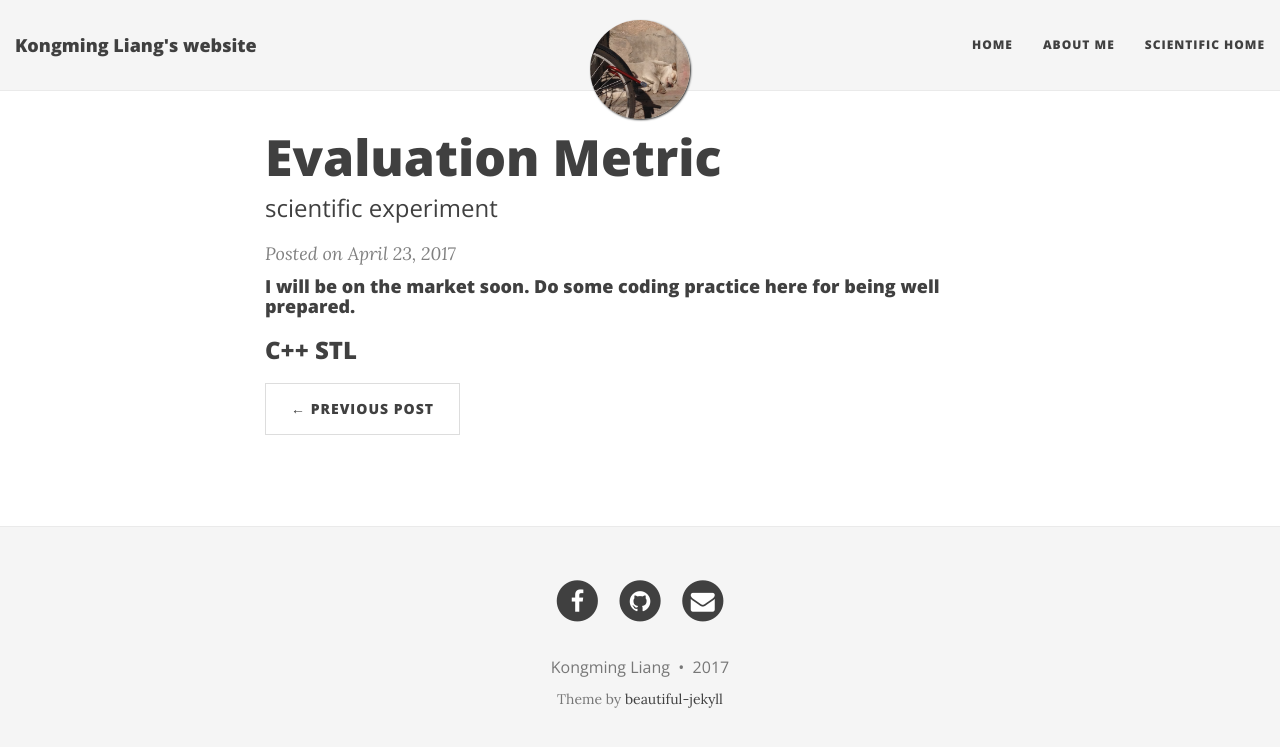
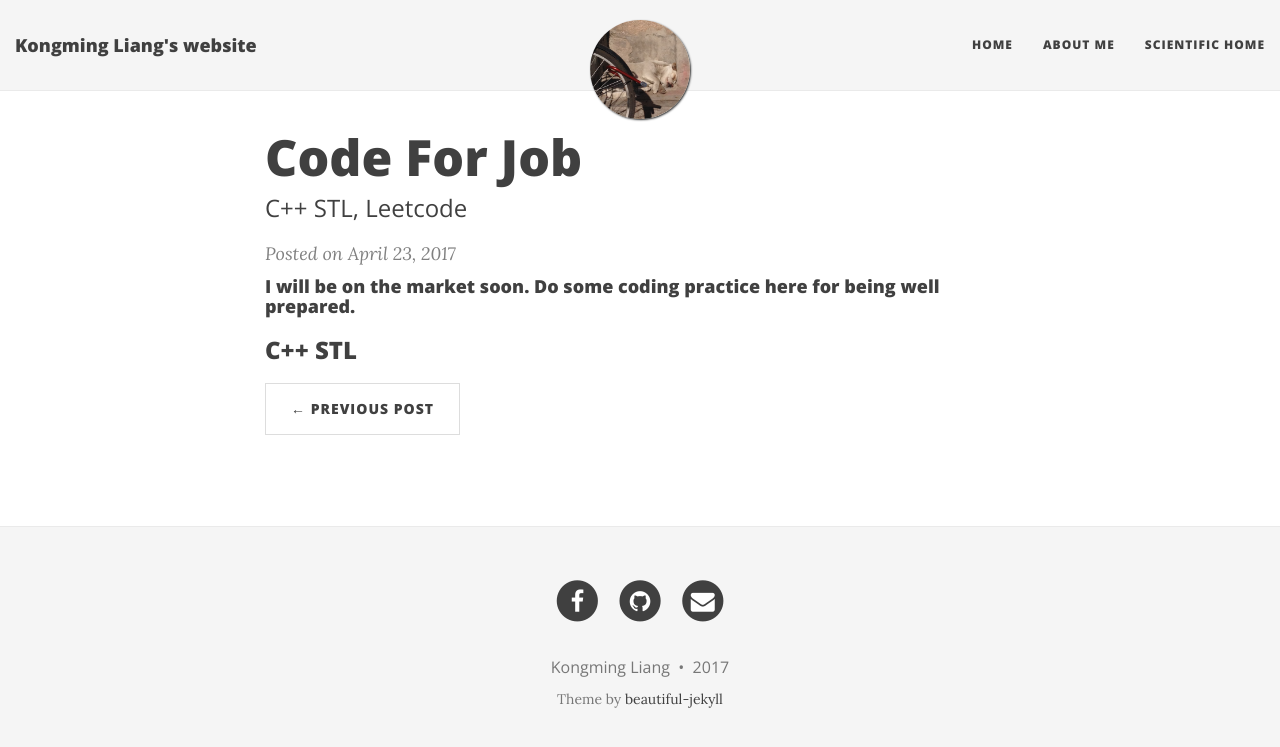
Before and after one commit to GriffinLiang/griffinliang.github.com, a Jekyll site: the page built from _posts/2017-04-23-Code-For-Job.md, in a window 1280 px wide. Shown: the top 747 px of the page. Built offline with Jekyll 4.4.1, drawn with Linux system fonts in a browser that asks for light colours; nearby versions of some CDN libraries.

Commit message:
Update 2017-04-23-Code-For-Job.md

```diff
--- a/_posts/2017-04-23-Code-For-Job.md
+++ b/_posts/2017-04-23-Code-For-Job.md
@@ -1,7 +1,7 @@
 ---
 layout: post
-title: Evaluation Metric
-subtitle: scientific experiment
+title: Code For Job
+subtitle: C++ STL, Leetcode
 ---
 
 
```
